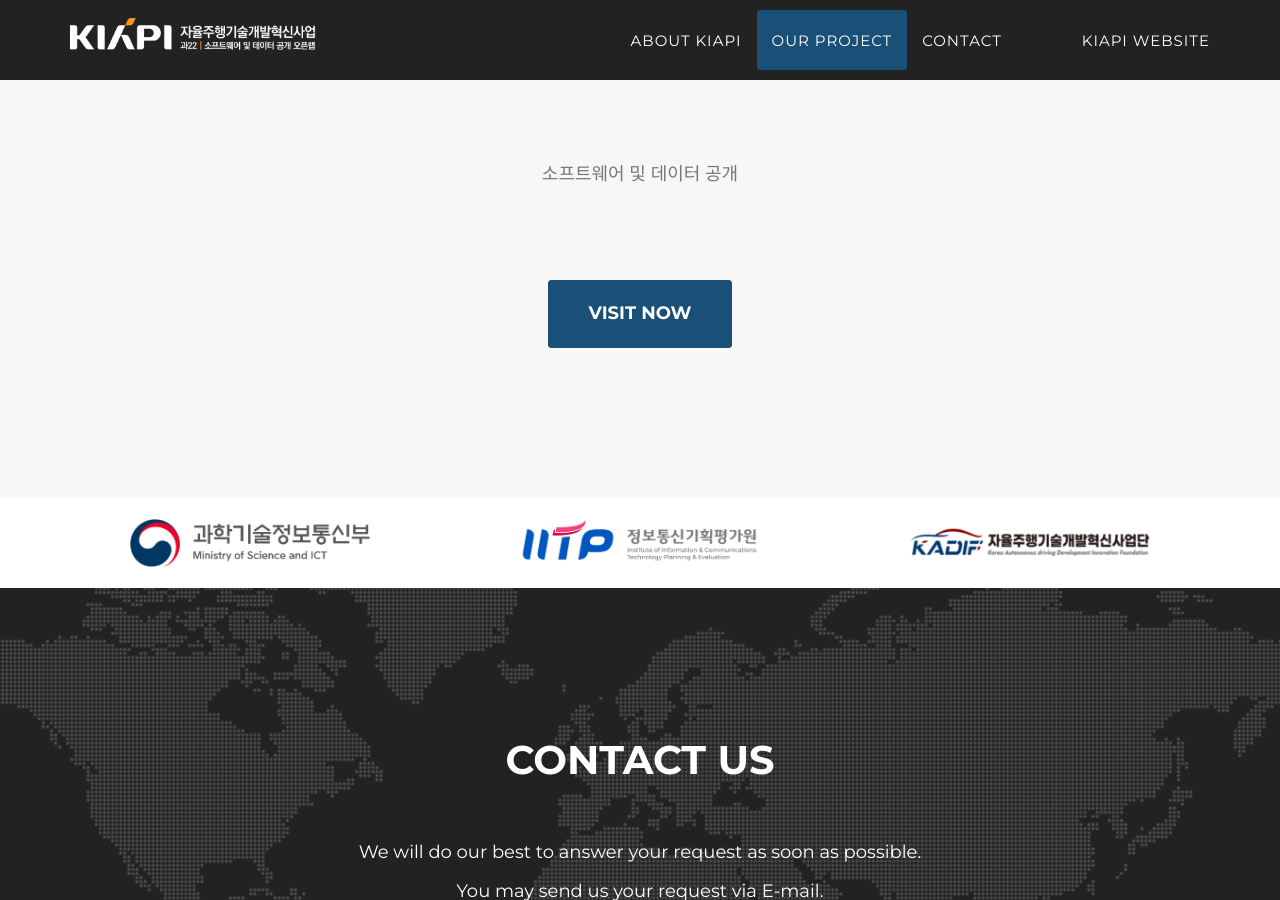
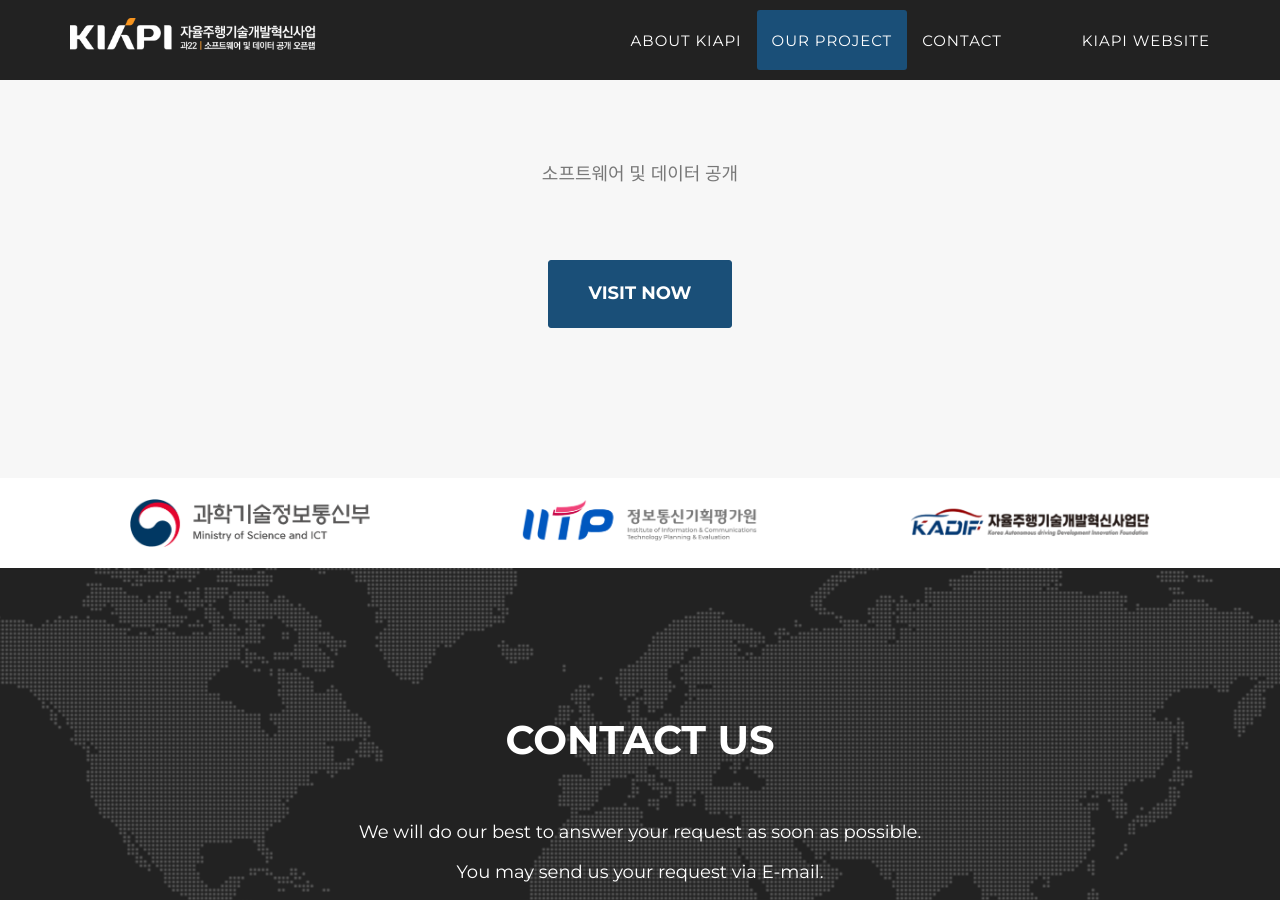
Before and after one commit to knowJang/kiapi-msit-22.github.io, a Jekyll site: the page built from index.html, in a window 1280 px wide and 900 px high, scrolled down 4286 px. Built offline with Jekyll 4.4.1, drawn with Linux system fonts in a browser that asks for light colours; some web fonts are replaced.

Commit message:
Update speakers.html

```diff
--- a/_includes/2017_data/speakers.html
+++ b/_includes/2017_data/speakers.html
@@ -10,8 +10,8 @@
             </div>
             <div class="row">
                 <div class="col-lg-12 text-center">
-                    <h3 class="section-subheading text-muted"><br><br><br><br><br>소프트웨어 및 데이터 공개<br><br></h3>
-                    <a href="https://github.com/wnsdud0619/KIAPI_Teleoperation" class="page-scroll btn btn-xl">Visit Now</a>
+                    <h3 class="section-subheading text-muted"><br><br><br><br><br>소프트웨어 및 데이터 공개<br></h3>
+                    <a href="https://github.com/wnsdud0619/KIAPI_Teleoperation" class="page-scroll btn btn-xl" target="_blank">Visit Now</a>
                 </div>
             </div>
             <!--div class="row">
```
